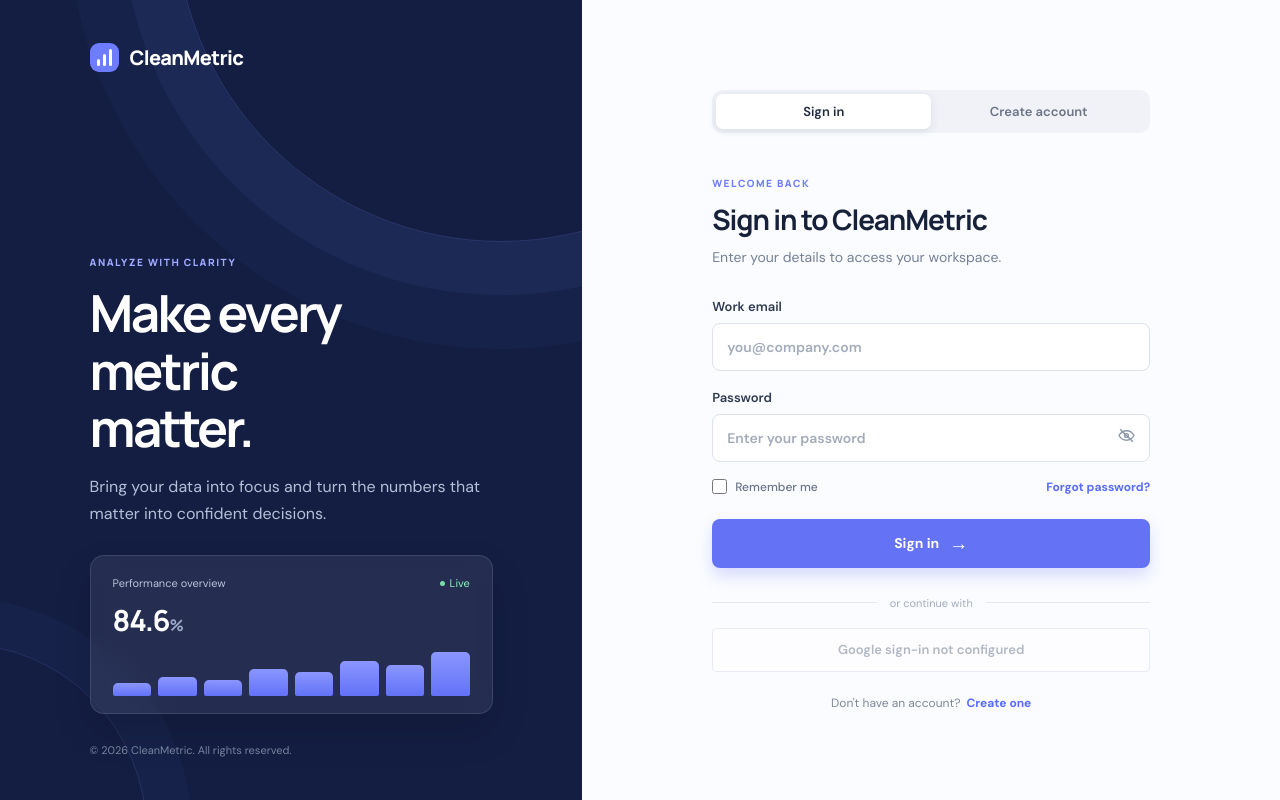
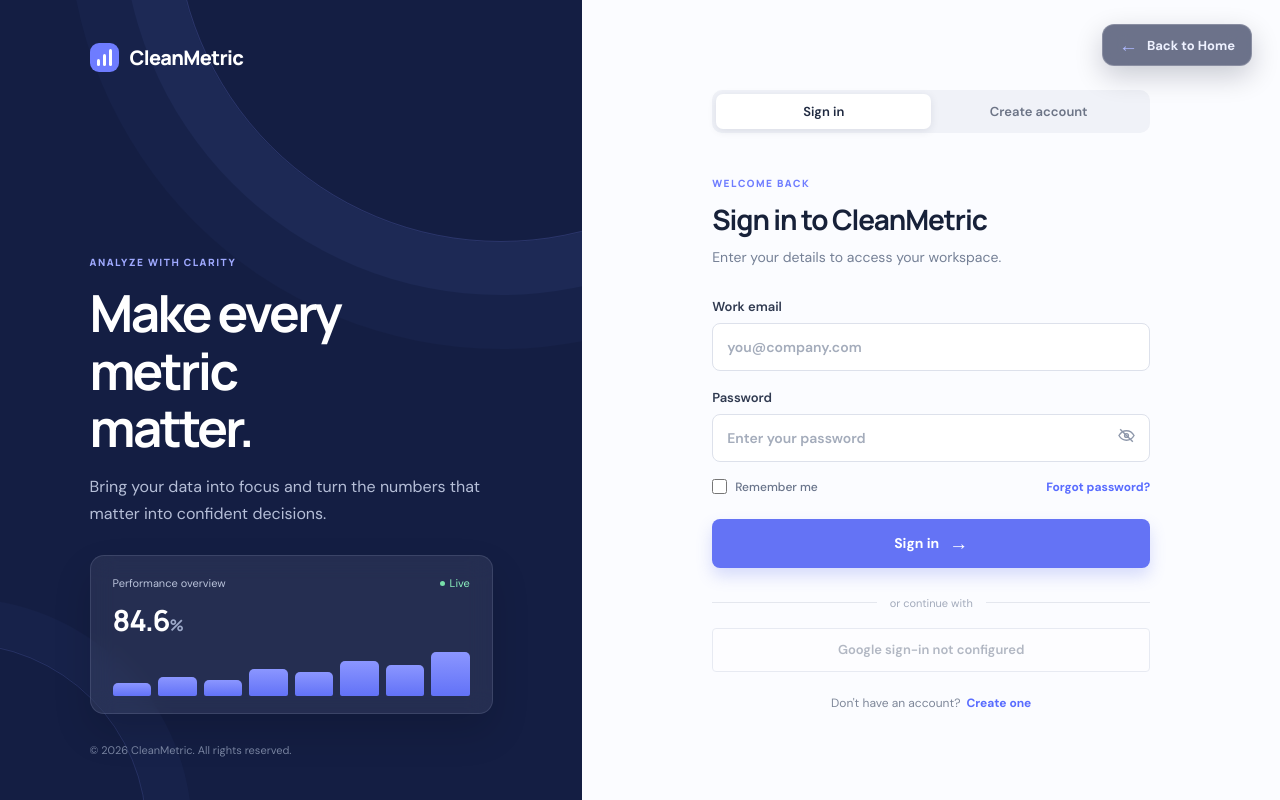
Before and after one commit to shyamraj2143/cleanmatric, a React (Vite) app in the folder frontend/: page /login in a window 1280 px wide. Built offline with nearby package versions, Linux system fonts and the light colour scheme; no server answers.

Commit message:
feat: show home navigation on auth pages

```diff
--- a/frontend/src/main.jsx
+++ b/frontend/src/main.jsx
@@ -4,12 +4,14 @@ import { BrowserRouter } from 'react-router-dom'
 import App from './App'
 import { AuthProvider } from './auth/AuthContext'
 import AppErrorBoundary from './components/AppErrorBoundary'
+import AuthHomeButton from './components/AuthHomeButton'
 import { DEFAULT_BACKEND_URL, normalizeApiBaseUrl } from './config'
 import { applyInitialTheme, PreferencesProvider } from './settings/PreferencesContext'
 import './styles/style.css'
 import './styles/landing.css'
 import './styles/responsive.css'
 import './styles/advanced.css'
+import './styles/auth-navigation.css'
 
 async function bootstrapBackendConfig() {
   const currentConfig = window.__METRICFLOW_CONFIG__ || {}
@@ -82,6 +84,7 @@ async function startApplication() {
     <React.StrictMode>
       <AppErrorBoundary>
         <BrowserRouter future={{ v7_startTransition: true, v7_relativeSplatPath: true }}>
+          <AuthHomeButton />
           <AuthProvider><PreferencesProvider><App /></PreferencesProvider></AuthProvider>
         </BrowserRouter>
       </AppErrorBoundary>
```
